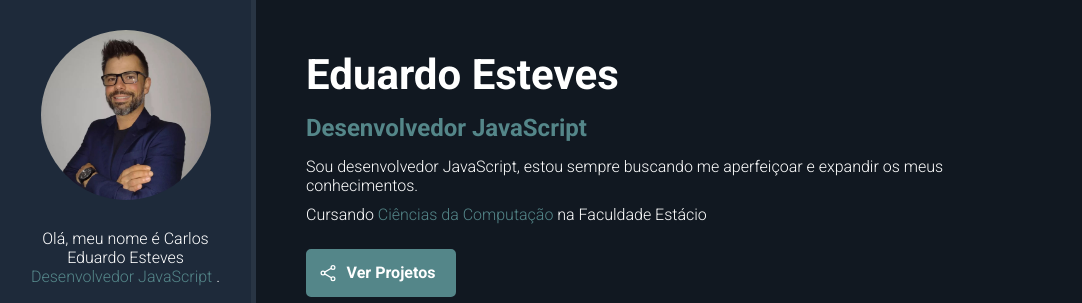
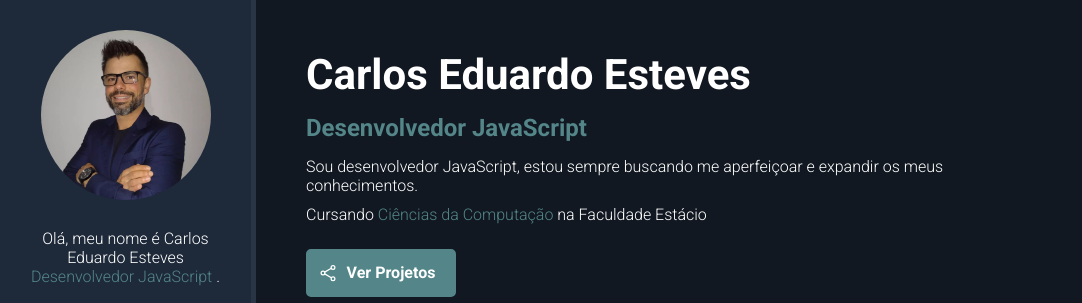
Before and after one commit to estevescms/portfolio, a plain HTML site: page index.html in a window 1280 px wide. Shown: the top 303 px of the page, without its empty margins (0-1082 px from the left). Drawn offline with nearby package versions, Linux system fonts and the light colour scheme.

Commit message:
Update index.html

```diff
--- a/index.html
+++ b/index.html
@@ -45,7 +45,7 @@
 
         </aside>
         <section id="about-container">
-            <h1 id="name">Eduardo Esteves</h1>
+            <h1 id="name">Carlos Eduardo Esteves</h1>
             <p id="title"><span class="highlight">Desenvolvedor JavaScript</span></p>
             <p class="description">Sou desenvolvedor JavaScript, estou sempre buscando me aperfeiçoar e expandir os meus
                 conhecimentos.</span></p>
```
